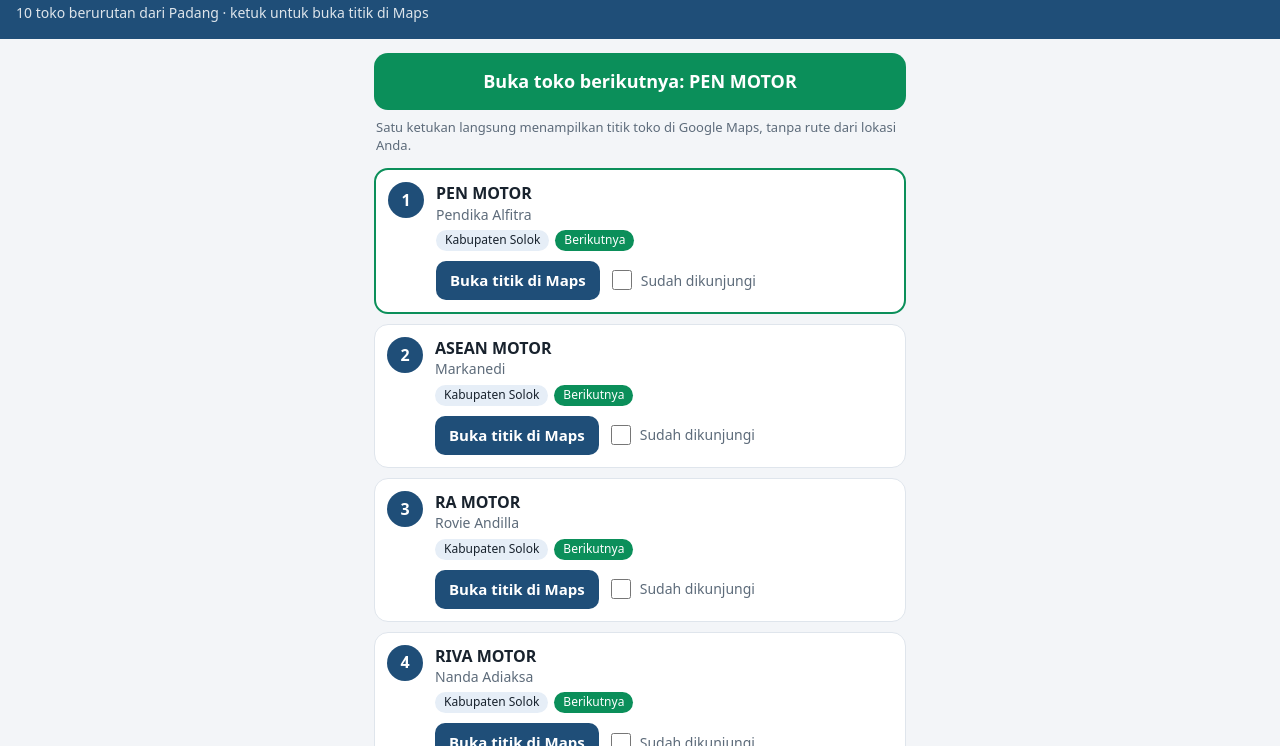
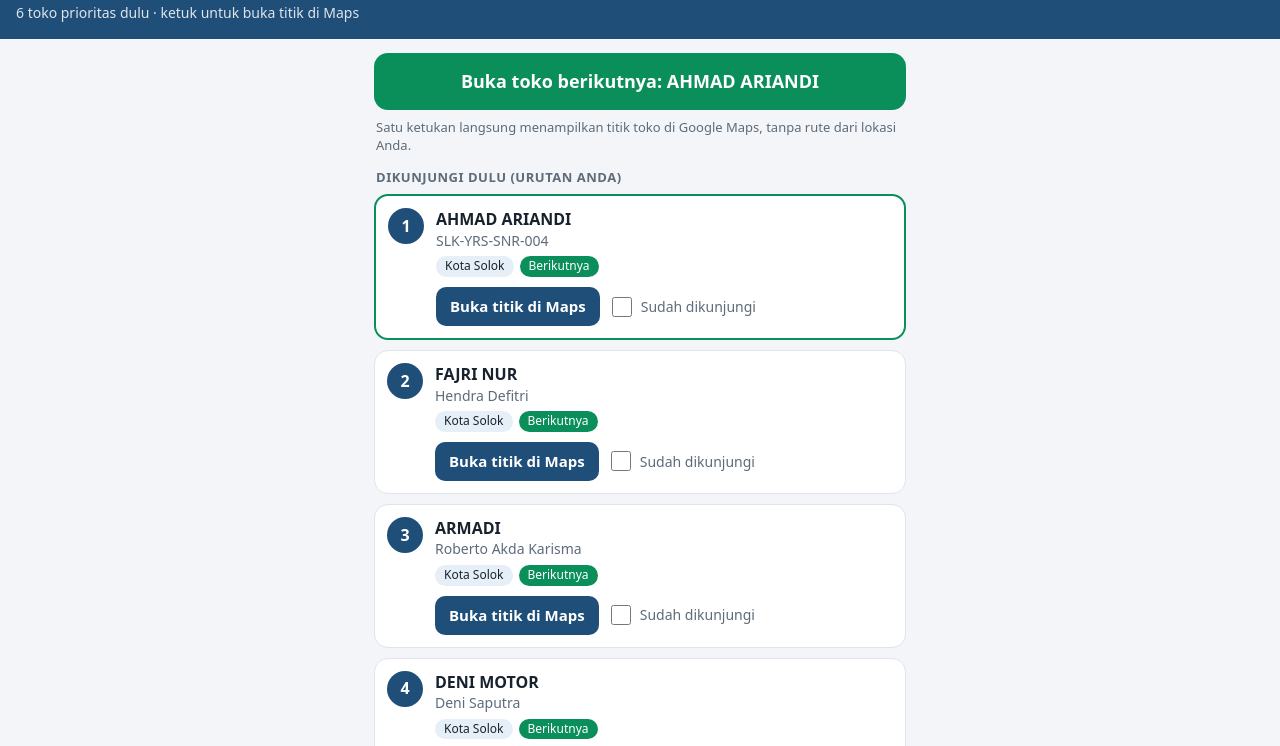
Before and after one commit to aminanuhzlaina-afk/urutan-lokasi-toko, a plain HTML site: page index.html in a window 1280 px wide. Shown: the part 47-793 px from the top of the page. Drawn offline with Linux system fonts and the light colour scheme.

Commit message:
Add files via upload

```diff
--- a/index.html
+++ b/index.html
@@ -36,11 +36,12 @@ main{max-width:560px;margin:0 auto;padding:14px 14px 40px}
 .nav{background:var(--pri);color:#fff;border-radius:10px;padding:9px 14px;font-weight:600;text-decoration:none;font-size:15px}
 .chk{display:flex;gap:6px;align-items:center;font-size:14px;color:var(--mut)}
 .chk input{width:20px;height:20px}
+.grp{font-weight:700;font-size:13px;color:var(--mut);text-transform:uppercase;letter-spacing:.04em;margin:14px 2px 8px}
 .reset{background:none;border:1px solid var(--line);color:var(--mut);border-radius:10px;padding:8px 12px;font-size:13px;margin-top:6px}
 </style>
 </head>
 <body>
-<header><h1>Kunjungan Solok</h1><p>10 toko berurutan dari Padang · ketuk untuk buka titik di Maps</p></header>
+<header><h1>Kunjungan Solok</h1><p>6 toko prioritas dulu · ketuk untuk buka titik di Maps</p></header>
 <main>
 <a id="go" class="go" href="#">Buka toko berikutnya</a>
 <p class="sub" id="sub"></p>
@@ -49,17 +50,18 @@ main{max-width:560px;margin:0 auto;padding:14px 14px 40px}
 </main>
 <script>
 const STORES=[
+{id:'SLK-YRS-SNR-004',n:'AHMAD ARIANDI',o:'',a:'Kota Solok',lat:-0.789643,lng:100.658179},
+{id:'SLK-FNU-ABA-001',n:'FAJRI NUR',o:'Hendra Defitri',a:'Kota Solok',lat:-0.789588,lng:100.658946},
+{id:'SLK-ARM-ADR-003',n:'ARMADI',o:'Roberto Akda Karisma',a:'Kota Solok',lat:-0.79258,lng:100.65851},
+{id:'SLK-DEM-NON-001',n:'DENI MOTOR',o:'Deni Saputra',a:'Kota Solok',lat:-0.793577,lng:100.659812},
+{id:'SLK-RAM-NON-001',n:'RA MOTOR',o:'Rovie Andilla',a:'Kabupaten Solok',lat:-0.853072,lng:100.690062},
 {id:'SLK-PMO-NON-001',n:'PEN MOTOR',o:'Pendika Alfitra',a:'Kabupaten Solok',lat:-0.930361,lng:100.622013},
 {id:'SLK-ASE-NON-001',n:'ASEAN MOTOR',o:'Markanedi',a:'Kabupaten Solok',lat:-0.862927,lng:100.647548},
-{id:'SLK-RAM-NON-001',n:'RA MOTOR',o:'Rovie Andilla',a:'Kabupaten Solok',lat:-0.853072,lng:100.690062},
 {id:'SLK-RIV-NON-001',n:'RIVA MOTOR',o:'Nanda Adiaksa',a:'Kabupaten Solok',lat:-0.81365,lng:100.68065},
 {id:'SLK-HLM-NON-001',n:'HALABAN MOTOR',o:'Alberd Julianda',a:'Kabupaten Solok',lat:-0.812188,lng:100.679831},
-{id:'SLK-JAL-ASR-002',n:'JALAL RAHMAT',o:'',a:'Kota Solok',lat:-0.799494,lng:100.665911},
-{id:'SLK-DEM-NON-001',n:'DENI MOTOR',o:'Deni Saputra',a:'Kota Solok',lat:-0.793577,lng:100.659812},
-{id:'SLK-ARM-ADR-003',n:'ARMADI',o:'Roberto Akda Karisma',a:'Kota Solok',lat:-0.79258,lng:100.65851},
-{id:'SLK-FNU-ABA-001',n:'FAJRI NUR',o:'Hendra Defitri',a:'Kota Solok',lat:-0.789588,lng:100.658946},
-{id:'SLK-YRS-SNR-004',n:'AHMAD ARIANDI',o:'',a:'Kota Solok',lat:-0.789643,lng:100.658179}
+{id:'SLK-JAL-ASR-002',n:'JALAL RAHMAT',o:'',a:'Kota Solok',lat:-0.799494,lng:100.665911}
 ];
+const PRIORITAS=6;
 const KEY='kunjungan-solok-v1';
 let done=new Set();
 try{done=new Set(JSON.parse(localStorage.getItem(KEY)||'[]'));}catch(e){}
@@ -90,6 +92,7 @@ function render(){
     c.querySelector('.nav').href=pinUrl(s);
     const cb=c.querySelector('input');cb.checked=d;
     cb.onchange=()=>{cb.checked?done.add(s.id):done.delete(s.id);save();render();};
+    if(i===0||i===PRIORITAS){const t=document.createElement('div');t.className='grp';t.textContent=i===0?'Dikunjungi dulu (urutan Anda)':'Toko lainnya (belum dijadwalkan)';list.appendChild(t);}
     list.appendChild(c);
   });
 }
--- a/sw (1).js
+++ b/sw (1).js
@@ -1,4 +1,4 @@
-const C='kunjungan-solok-v1';
+const C='kunjungan-solok-v3';
 const FILES=['./','./index.html','./manifest.json','./icon-192.png','./icon-512.png'];
 self.addEventListener('install',e=>{e.waitUntil(caches.open(C).then(c=>c.addAll(FILES)));self.skipWaiting();});
 self.addEventListener('activate',e=>{e.waitUntil(caches.keys().then(k=>Promise.all(k.filter(x=>x!==C).map(x=>caches.delete(x)))));self.clients.claim();});
```
